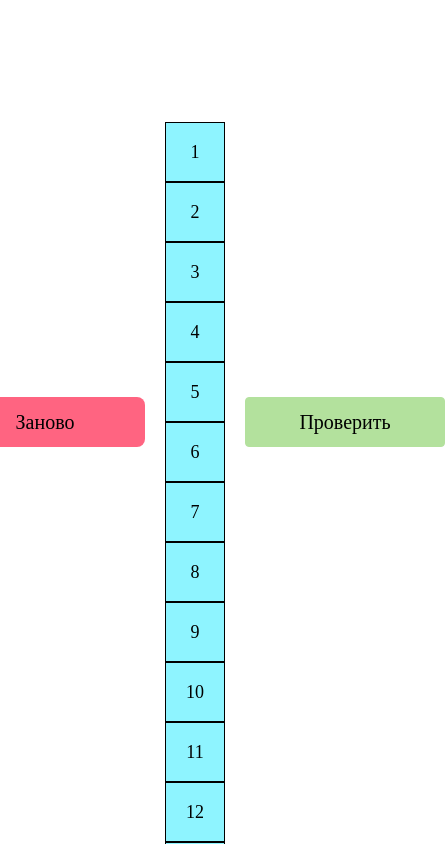
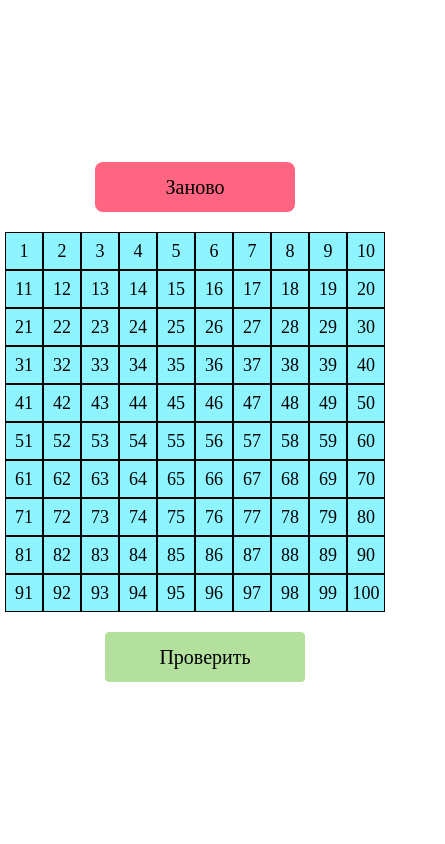
Before and after one commit to defiant1005/game_random_number, a Vue app: page /#/ in a window 390 px wide. Shown: the top 844 px of the page, 445 px wide, since content can reach past the window. Built offline with nearby package versions, Linux system fonts and the light colour scheme.

Commit message:
добавил стили для телефонов

```diff
--- a/src/components/AgainBtn.vue
+++ b/src/components/AgainBtn.vue
@@ -35,4 +35,9 @@ export default defineComponent({
 .again__main-btn:active {
   background: #e0002c;
 }
+@media (max-width: 400px) {
+  .again__main-btn {
+    margin: 0 0 20px 0;
+  }
+}
 </style>
--- a/src/components/Game.vue
+++ b/src/components/Game.vue
@@ -122,4 +122,24 @@ export default defineComponent({
 .end_win-num {
   background: #63e83f !important;
 }
+.end_win-num:hover {
+  background: #4bfd1a !important;
+}
+.end_win-num:active {
+  background: #28bd01 !important;
+}
+@media (max-width: 400px) {
+  .game__container {
+    width: 380px;
+    height: 380px;
+  }
+  .game__num-container {
+    width: 38px;
+    height: 38px;
+  }
+  .game__num-wrapper {
+    width: 38px;
+    height: 38px;
+  }
+}
 </style>
--- a/src/components/SendBtn.vue
+++ b/src/components/SendBtn.vue
@@ -36,4 +36,9 @@ export default defineComponent({
   font-size: 20px !important;
 }
 
+@media (max-width: 400px) {
+  .send__main-btn {
+    margin: 20px 0 0 0;
+  }
+}
 </style>
--- a/src/views/Home.vue
+++ b/src/views/Home.vue
@@ -20,6 +20,7 @@ import {computed, defineComponent, onMounted, Ref, ref} from 'vue';
 import Game from "@/components/Game.vue";
 import SendBtn from "@/components/SendBtn.vue";
 import AgainBtn from "@/components/AgainBtn.vue";
+import { ElMessage } from 'element-plus'
 
 export default defineComponent({
   name: 'Home',
@@ -41,11 +42,19 @@ export default defineComponent({
 
     const send_main_handler = () => {
       if (choice_num_arr.value.length === 0) {
-        alert('ВЫбери цифру')
+        alert('Выбери цифру')
       } else if (choice_num_arr.value.includes(win_num.value)) {
-        alert('win')
+        ElMessage({
+          showClose: true,
+          message: 'Победа.',
+          type: 'success',
+        })
       } else {
-        alert('lose')
+        ElMessage({
+          showClose: true,
+          message: 'Ты проиграл.',
+          type: 'error',
+        })
       }
       is_end.value = true
     };
@@ -92,4 +101,9 @@ export default defineComponent({
   width: 100%;
   height: 100vh;
 }
+@media (max-width: 400px) {
+  .home__container {
+    flex-direction: column;
+  }
+}
 </style>
```
